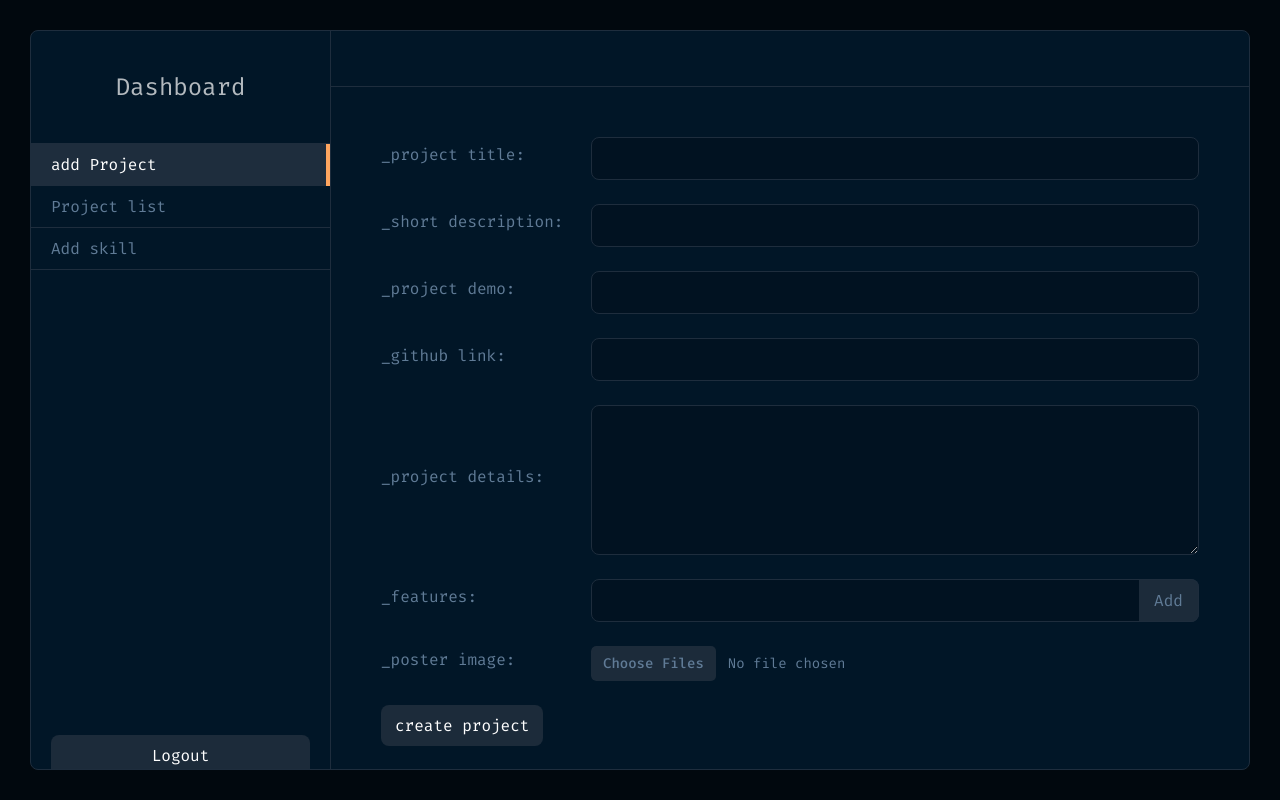
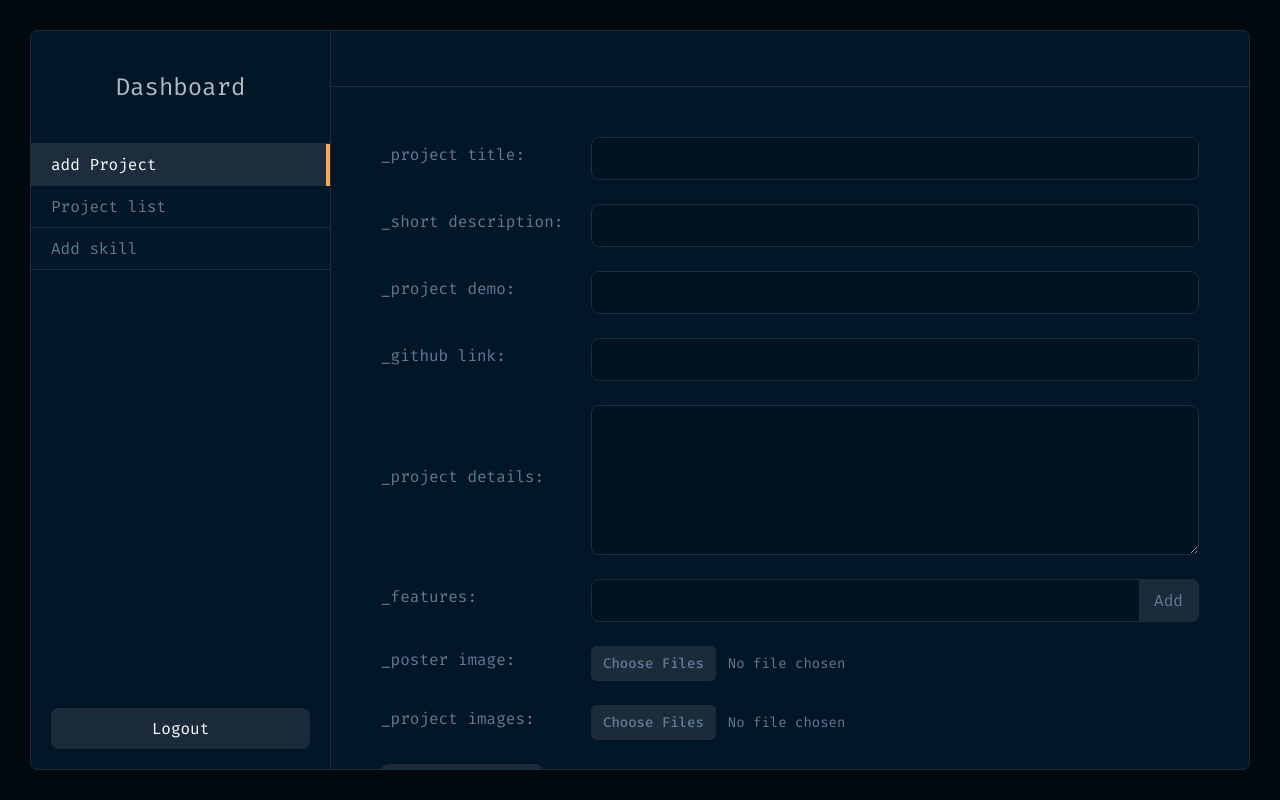
Before and after one commit to MonasefDev/My-portfolio, a React (Vite) app: page /dashboard/add-project in a window 1280 px wide. Built offline with nearby package versions, Linux system fonts and the light colour scheme.

Commit message:
add form

```diff
--- a/src/features/dashboard/AddProject.jsx
+++ b/src/features/dashboard/AddProject.jsx
@@ -19,8 +19,8 @@ function AddProject() {
   const onSubmit = (data) => {
     // setImage(data.images[0]);
     // console.log(data.images[0]);
+    data = { ...data, poster_img: image };
     console.log(data);
-    reset();
   };
   return (
     <StyledAddProject>
@@ -120,17 +120,17 @@ function AddProject() {
           <FileInput
             id="poster_img"
             accept="image/*"
-            // {...register("poster_img", {
-            //   required: "This field is required",
-            // })}
+            {...register("poster_img", {
+              required: "This field is required",
+            })}
             name="Choose File"
-            onChange={(e) => setImage(e.target.files[0])}
+            onChange={(e) => setImage(e.target.files)}
           />
           {errors?.poster_img && (
             <ErrorBox>{errors?.poster_img?.message}</ErrorBox>
           )}
         </FormGroup>
-        {/* <FormGroup>
+        <FormGroup>
           <Label>_project images:</Label>
           <FileInput
             id="images"
@@ -141,7 +141,7 @@ function AddProject() {
             name="Choose File"
           />
           {errors?.images && <ErrorBox>{errors?.images?.message}</ErrorBox>}
-        </FormGroup> */}
+        </FormGroup>
         {image && <img src={image.name} alt="plus" />}
         <Button id="create-button" type="submit" variation="default">
           create project
--- a/src/features/dashboard/DashboardContent.jsx
+++ b/src/features/dashboard/DashboardContent.jsx
@@ -21,6 +21,7 @@ function DashboardContent({ children }) {
 const StyledDashboardContent = styled.div`
   display: grid;
   grid-template-rows: 5.6rem 1fr;
+  overflow: hidden;
   & > div:first-child {
     display: flex;
     align-items: center;
@@ -28,7 +29,12 @@ const StyledDashboardContent = styled.div`
     color: var(--color-white);
     border-bottom: 1px solid var(--color-lines);
   }
+  @media only screen and (max-width: 1024px) {
+    overflow: auto;
+  }
 `;
-const Container = styled.div``;
+const Container = styled.div`
+  overflow: auto;
+`;
 
 export default DashboardContent;
--- a/src/features/projects/ProjectList.jsx
+++ b/src/features/projects/ProjectList.jsx
@@ -18,7 +18,11 @@ const ProjectList = ({ projects, onSelectProject, onToggleModal }) => (
     <ul className="project-list">
       {projects.map((project) => (
         <li key={project.id} className="project-item">
-          <ProjectCard project={project} onSelectProject={onSelectProject} onToggleModal={onToggleModal}/>
+          <ProjectCard
+            project={project}
+            onSelectProject={onSelectProject}
+            onToggleModal={onToggleModal}
+          />
         </li>
       ))}
     </ul>
--- a/src/pages/Dashboard.jsx
+++ b/src/pages/Dashboard.jsx
@@ -15,6 +15,7 @@ const StyledDashboard = styled.div`
   @media only screen and (max-width: 1024px) {
     display: flex;
     flex-direction: column;
+    overflow: auto;
   }
 `;
 
```
Lines whose indentation alone changed are shown as unchanged.
